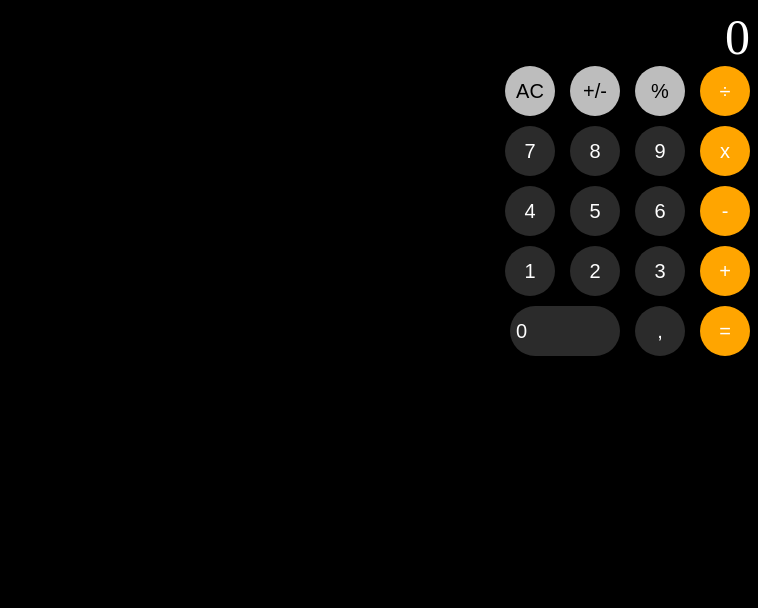
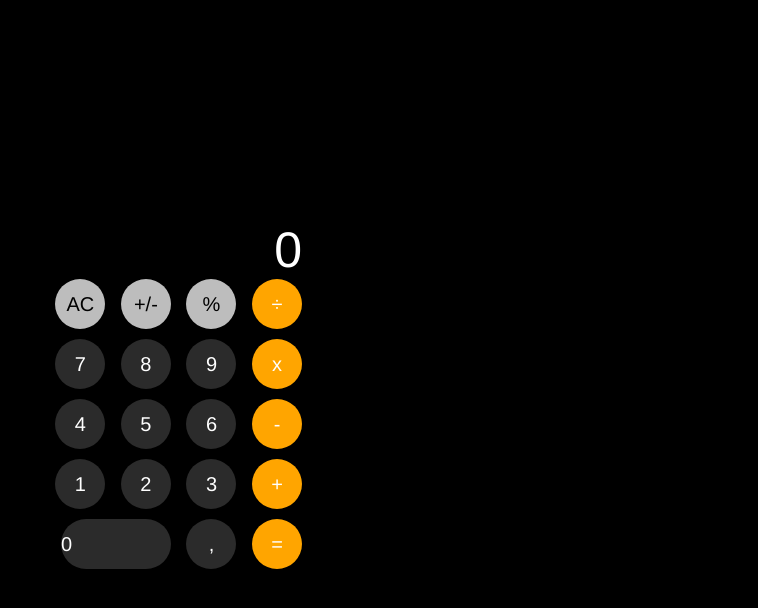
Before and after one commit to gahsccp/designIphoneCalculator, a plain HTML site: page index.html in a window 1280 px wide. Shown: the whole page, without its empty margins (522-1280 px from the left). Drawn offline with Linux system fonts and the light colour scheme.

Commit message:
Update style.css

```diff
--- a/style.css
+++ b/style.css
@@ -1,11 +1,30 @@
+
+* {
+    margin: 0;
+    padding: 0;
+    box-sizing: border-box;
+    font-family: Helvetica;
+  }
 
 body{
+    display: flex;
+  height: 100vh;
+  justify-content: center;
+  align-items: center;
     background-color: black;
     color:white;
     text-align: right;
     font-size: 20px;
 
 }
+
+.container {
+    width: 400px;
+    padding: 16px;
+    border-radius: 8px;
+    display: flex;
+    flex-direction: column;
+  }
 
 button{
     background-color: #2B2B2B;
@@ -52,4 +71,5 @@ button{
 
 span{
     font-size: 50px;
+    padding-left: 5px;
 }
```
